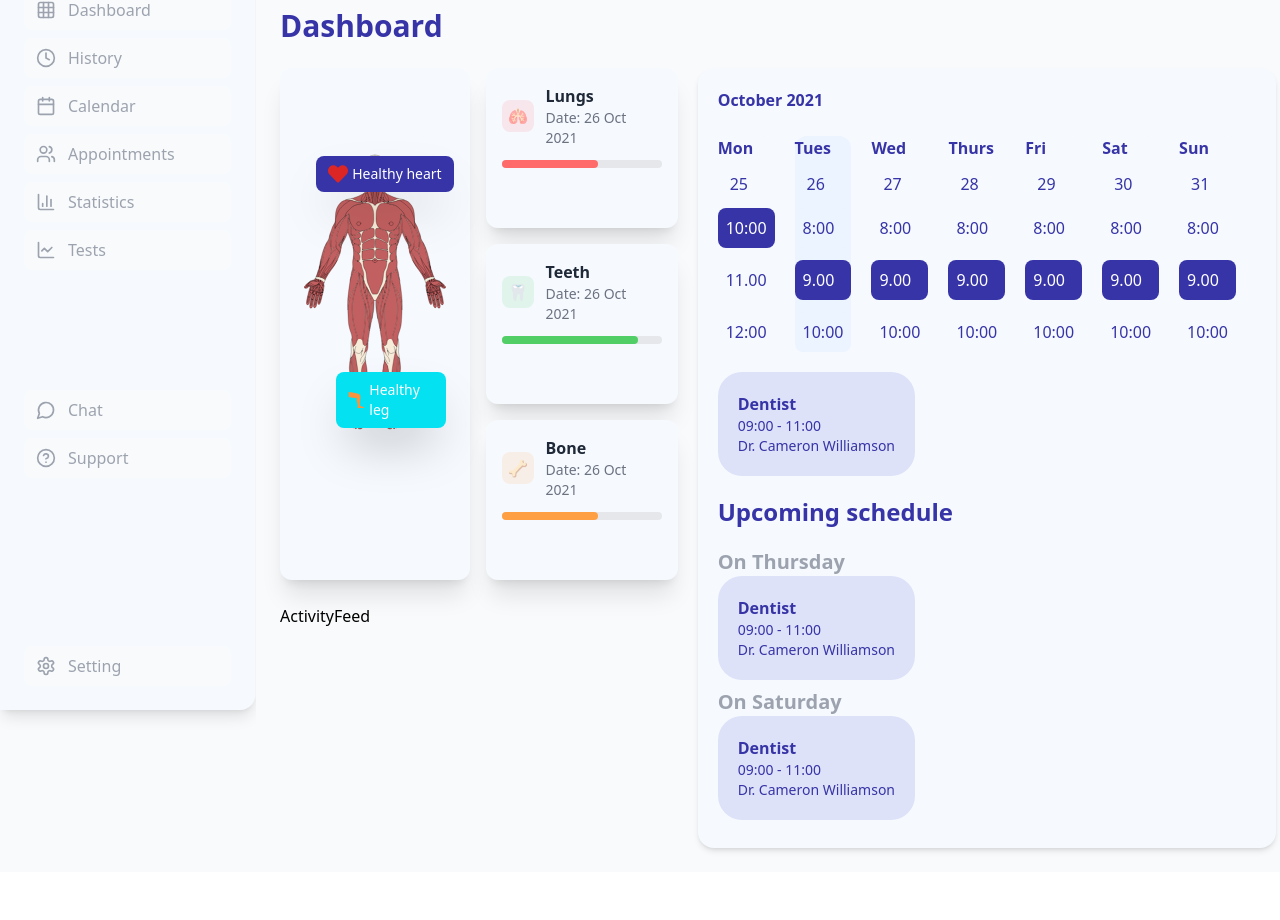
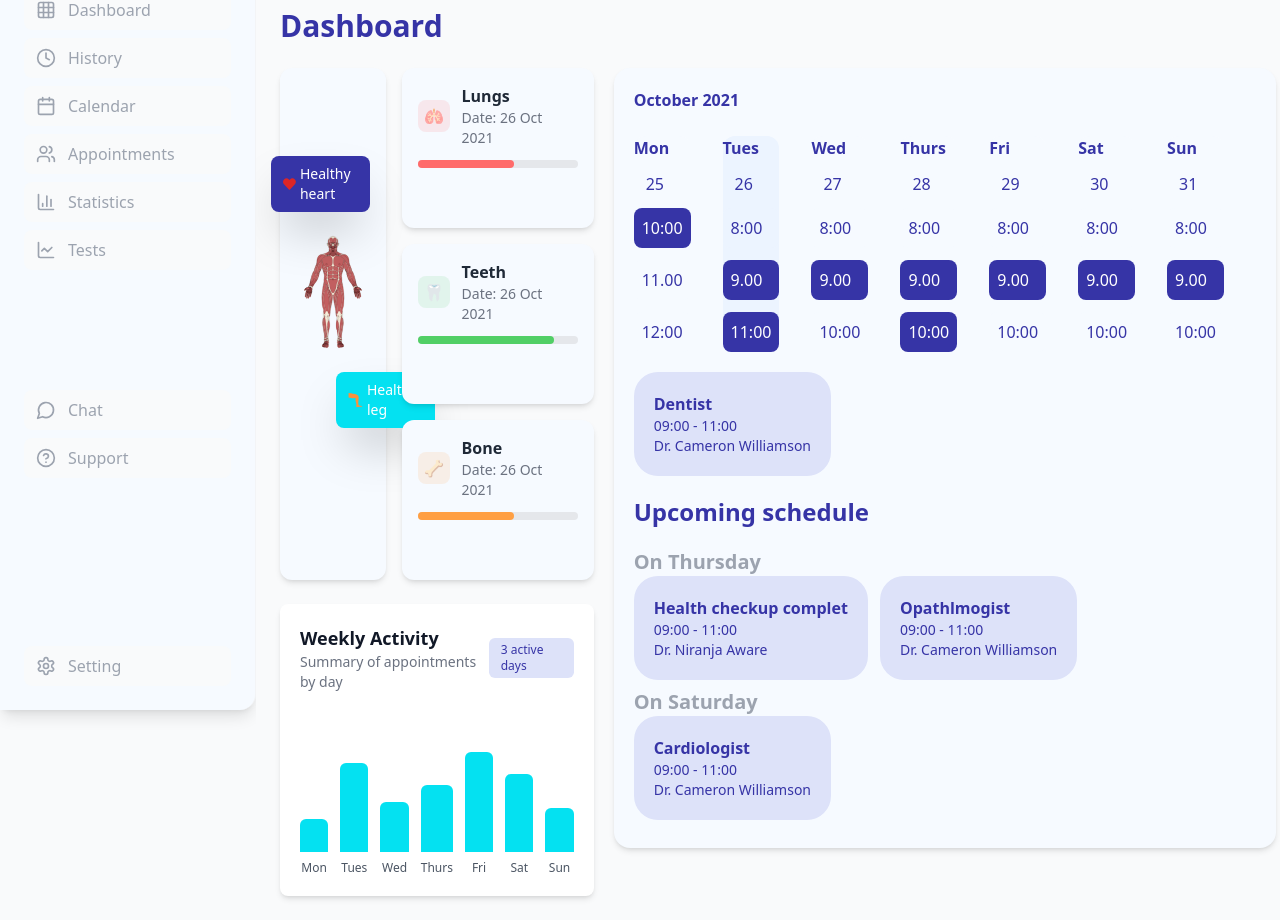
Before and after one commit to niranjan-aware/FitPeo, a React (Vite) app: page / in a window 1280 px wide. Shown: the part 90-1010 px from the top of the page. Before the commit the page ends 962 px from the top, so only its background shows below. Built offline with nearby package versions, Linux system fonts and the light colour scheme.

Commit message:
activity feed completed

```diff
--- a/src/components/ActivityFeed.jsx
+++ b/src/components/ActivityFeed.jsx
@@ -1,7 +1,39 @@
-import React from 'react'
+import React from "react";
+
 
 export default function ActivityFeed() {
+  const weeklyStats = [
+    { label: "Mon", count: 30 },
+    { label: "Tues", count: 80 },
+    { label: "Wed", count: 45 },
+    { label: "Thurs", count: 60 },
+    { label: "Fri", count: 90 },
+    { label: "Sat", count: 70 },
+    { label: "Sun", count: 40 },
+  ];
+
+  const highestValue = Math.max(...weeklyStats.map((entry) => entry.count));
+
   return (
-    <div>ActivityFeed</div>
-  )
+    <div className=" bar-graph-container p-5 bg-white shadow-md rounded-lg">
+      <div className="flex justify-between items-center mb-6">
+        <div>
+          <h3 className="title text-lg font-semibold text-gray-900">Weekly Activity</h3>
+          <p className="description text-sm text-gray-500">Summary of appointments by day</p>
+        </div>
+        <span className="text-xs font-medium px-3 py-1 bg-[#dde2f9] text-[#3634a6] rounded-md">3 active days</span>
+      </div>
+      <div className=" bar flex gap-3 items-end h-40">
+        {weeklyStats.map((dayItem, idx) => {
+          const scaledHeight = (dayItem.count / highestValue) * 100;
+          return (
+            <div key={idx} className="flex flex-col items-center flex-1">
+              <div className="w-full bg-[#04e1f1] rounded-t-md transform transition-transform duration-300 hover:scale-105" style={{ height: `${scaledHeight}px` }}></div>
+              <span className="text-xs text-gray-600 mt-2">{dayItem.label}</span>
+            </div>
+          );
+        })}
+      </div>
+    </div>
+  );
 }
--- a/src/components/AnatomySection.jsx
+++ b/src/components/AnatomySection.jsx
@@ -5,7 +5,7 @@ import human from '../assets/View=Anterior, Dissection=Outer Muscles, Color=Yes.
 
 export default function AnatomySection() {
   return (
-    <div className="main-human-container bg-[#f6faff] rounded-xl p-6 shadow-xl  transform transition-transform duration-300 hover:scale-95">
+    <div className="main-human-container bg-[#f6faff] rounded-xl p-6 shadow-md  transform transition-transform duration-300 hover:scale-95">
       <div className="main-svg relative flex items-center justify-center ">
         <img src={human} alt="human muscular body" className="human w-80  h-[400px]" />
         <div className="health-indicator-heart flex flex-row absolute top-16 -right-2 rounded-lg text-white bg-[#3634a6] text-sm items-center px-3 py-2 space-x-1 hover:animate-bounce hover:duration-1000 shadow-2xl">
--- a/src/components/CalendarView.jsx
+++ b/src/components/CalendarView.jsx
@@ -12,7 +12,7 @@ const calendarData = {
     {id: "Tues", day: "Tues", date: "26", apointments : [
       {time:"8:00",isScheduled:false,appt_details:{}},
       {time:"9.00",isScheduled:true,appt_details:{title:"Dentist", start_time:"09:00", end_time:"11:00", desc:"Dr. Cameron Williamson"}},
-      {time:"10:00",isScheduled:false,appt_details:{}},]},
+      {time:"11:00",isScheduled:true,appt_details:{title:"Physiotherapy Appointment", start_time:"09:00", end_time:"11:00", desc:"Dr. Kevin Djones"}},]},
     {id: "wed", day: "Wed", date: "27", apointments : [
       {time:"8:00",isScheduled:false,appt_details:{}},
       {time:"9.00",isScheduled:true,appt_details:{title:"Dentist", start_time:"09:00", end_time:"11:00", desc:"Dr. Cameron Williamson"}},
@@ -20,18 +20,18 @@ const calendarData = {
     ]},
     {id: "thurs", day: "Thurs", date: "28", apointments : [
       {time:"8:00",isScheduled:false,appt_details:{}},
-      {time:"9.00",isScheduled:true,appt_details:{title:"Dentist", start_time:"09:00", end_time:"11:00", desc:"Dr. Cameron Williamson"}},
-      {time:"10:00",isScheduled:false,appt_details:{}},
+      {time:"9.00",isScheduled:true,appt_details:{title:"Health checkup complet", start_time:"09:00", end_time:"11:00", desc:"Dr. Niranja Aware"}},
+      {time:"10:00",isScheduled:true,appt_details:{title:"Opathlmogist", start_time:"09:00", end_time:"11:00", desc:"Dr. Cameron Williamson"}},
     ]},
     {id: "fri", day: "Fri", date: "29", apointments : [
       {time:"8:00",isScheduled:false,appt_details:{}},
-      {time:"9.00",isScheduled:true,appt_details:{title:"Dentist", start_time:"09:00", end_time:"11:00", desc:"Dr. Cameron Williamson"}},
-      {time:"10:00",isScheduled:false,appt_details:{}},
+      {time:"9.00",isScheduled:true,appt_details:{title:"Health checkup complete", start_time:"09:00", end_time:"11:00", desc:"Dr. Niranja Aware"}},
+      {time:"10:00",isScheduled:false,appt_details:{title:"Opathlmogist", start_time:"09:00", end_time:"11:00", desc:"Dr. Cameron Williamson"}},
     ]},
     {id: "sat", day: "Sat", date: "30", apointments : [
       {time:"8:00",isScheduled:false,appt_details:{}},
-      {time:"9.00",isScheduled:true,appt_details:{title:"Dentist", start_time:"09:00", end_time:"11:00", desc:"Dr. Cameron Williamson"}},
-      {time:"10:00",isScheduled:false,appt_details:{}},
+      {time:"9.00",isScheduled:true,appt_details:{title:"Cardiologist", start_time:"09:00", end_time:"11:00", desc:"Dr. Cameron Williamson"}},
+      {time:"10:00",isScheduled:false,appt_details:{title:"Neurologist", start_time:"09:00", end_time:"11:00", desc:"Dr. Cameron Williamson"}},
     ]},
     {id: "sun", day: "Sun", date: "31", apointments : [
       {time:"8:00",isScheduled:false,appt_details:{}},
@@ -49,7 +49,7 @@ export default function CalendarView() {
 
       {calendarData.days.map((item)=>{
         return(
-          <div key={item.id} className={`day flex flex-col gap-y-3 ${item.day === "Tues" ? 'bg-[#ecf4ff]' : 'bg-[#f6faff]'}  rounded-xl`}>
+          <div key={item.id} className={`day flex flex-col gap-y-3 ${item.day === "Tues" ? 'bg-[#ecf4ff]' : 'bg-[#f6faff]'}  rounded-xl mr-3`}>
             <h3 className="day font-semibold ">{item.day}</h3>
             <h1 className='date ml-3'>{item.date}</h1>
             {item.apointments.map((apt)=>{
@@ -67,7 +67,7 @@ export default function CalendarView() {
     <div className="todays-schedule pt-5">
      <div className="card flex flex-row">
        {
-        calendarData.days.find(day => day.day === "Sat")?.apointments.map((apt, index)=>{
+        calendarData.days.find(day => day.day === "Wed")?.apointments.map((apt, index)=>{
           return(
              <div key={index} className="mb-2">
         {apt.isScheduled && (
--- a/src/components/HealthStatusCards.jsx
+++ b/src/components/HealthStatusCards.jsx
@@ -24,7 +24,7 @@ export default function HealthStatusCards() {
     <div className="main space-y-4">
       {healthData.map((item) => {
         return (
-          <div key={item.id} className="bg-[#f6faff] rounded-xl p-4 shadow-xl w-48 h-40 transform transition-transform duration-300 hover:scale-105">
+          <div key={item.id} className="bg-[#f6faff] rounded-xl p-4 shadow-md w-48 h-40 transform transition-transform duration-300 hover:scale-105">
           <div className="flex items-center space-x-3 mb-3">
             <div className={`w-8 h-8 rounded-lg flex items-center justify-center`}
                  style={{backgroundColor: `${item.color}20`}}>
--- a/src/components/SimpleAppointmentCard.jsx
+++ b/src/components/SimpleAppointmentCard.jsx
@@ -2,7 +2,7 @@ import React from 'react'
 
 export default function SimpleAppointmentCard({title, startTime, endTime, description}) {
   return (
-    <div className='appointment-card bg-[#dde2f9] rounded-3xl p-5 '>
+    <div className='appointment-card bg-[#dde2f9] rounded-3xl p-5 mr-3'>
       <div className="title flex flex-row">
         <h1 className=" font-semibold">{title}</h1>
         <span className="logo">{}</span>
```
